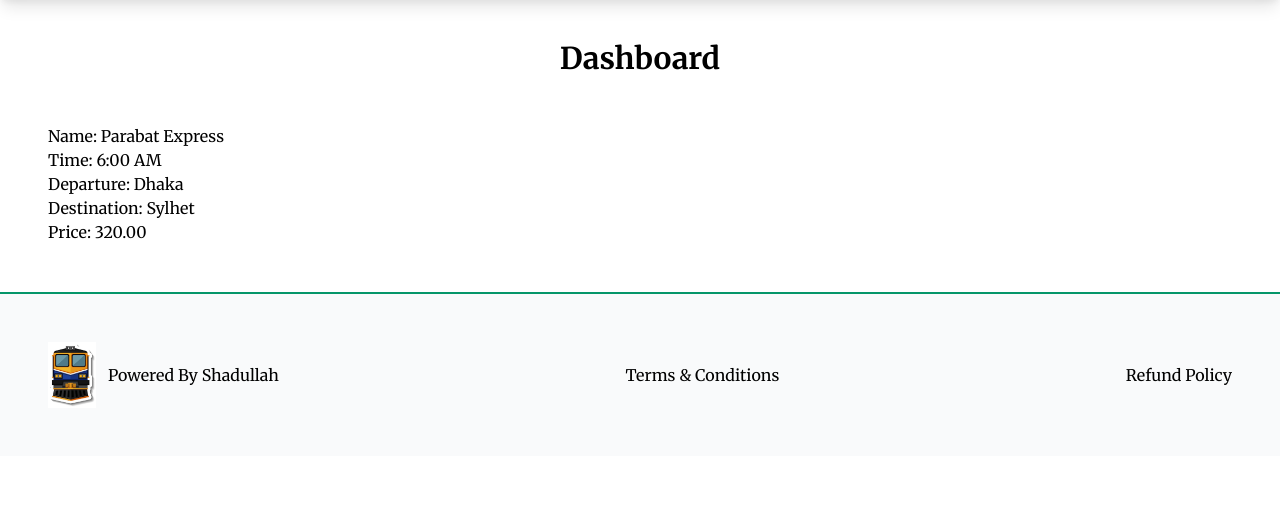
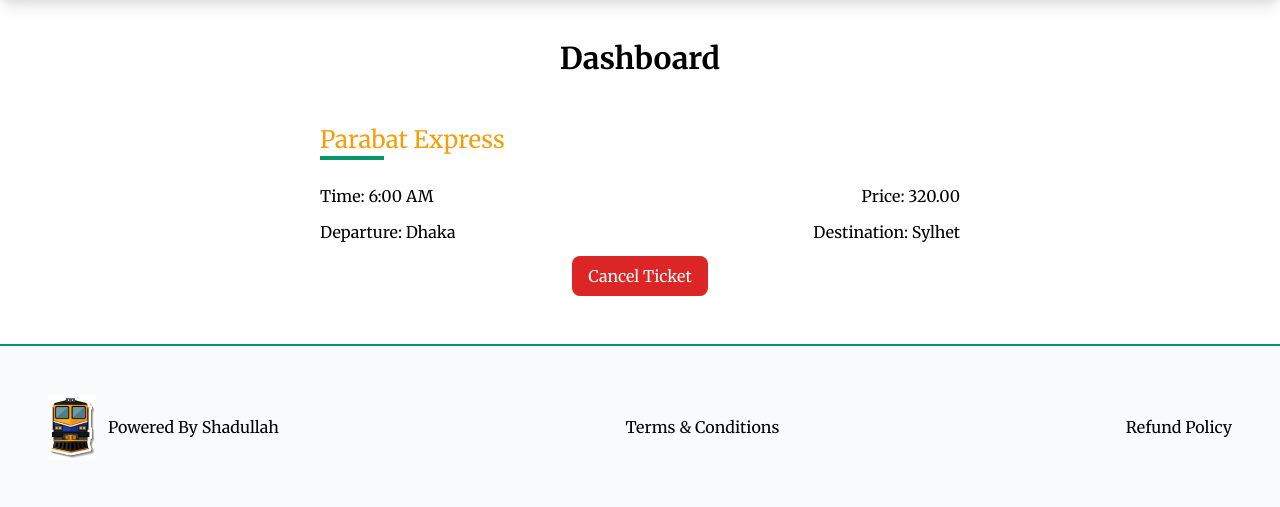
Before and after one commit to shadullah/train-ticket-mvt, a Django app: page /accounts/dashboard/ in a window 1280 px wide. Shown: the part 112-619 px from the top of the page. Run offline with Django 5.2, Linux system fonts and the light colour scheme; a user stored in the database is signed in; data comes from the database, SQL or seed files in the repository; both versions use the stored data as it was after the commit; some libraries are stand-ins or nearby versions.

Commit message:
dashboard designed

```diff
--- a/account/templates/account/dashboard.html
+++ b/account/templates/account/dashboard.html
@@ -8,16 +8,24 @@
 {% if ticket %}
 
 {% for info in ticket %}
-<div class="my-12 mx-12">
-    <p>Name: {{ info.train.name }}</p>
-    <p>Time: {{ info.train.time }}</p>
+<div class="my-12 mx-12 w-1/2 mx-auto">
+    <p class="text-2xl text-yellow-500">{{ info.train.name }}</p>
+    <div class="bg-green-600 w-16 h-1 mb-6"></div>
+    <div class="flex  justify-between mb-3">
+        <p class="">Time: {{ info.train.time }}</p>
+        <p>Price: {{ info.train.price }}</p>
+    </div>
+    <div class="flex justify-between mb-3">
         <p>Departure:
             {% for infoDep in info.train.station.all %}
             {{infoDep.name}}
             {% endfor %}
         </p>
         <p>Destination: {{ info.train.destination }}</p>
-    <p>Price: {{ info.train.price }}</p>
+    </div>
+    <div class="text-center">
+        <button class="bg-red-600 rounded-lg px-4 py-2 text-white">Cancel Ticket</button>
+    </div>
 </div>
 {% endfor %}
 
```
Also changed, not shown: db.sqlite3. Lines whose indentation alone changed are shown as unchanged.
